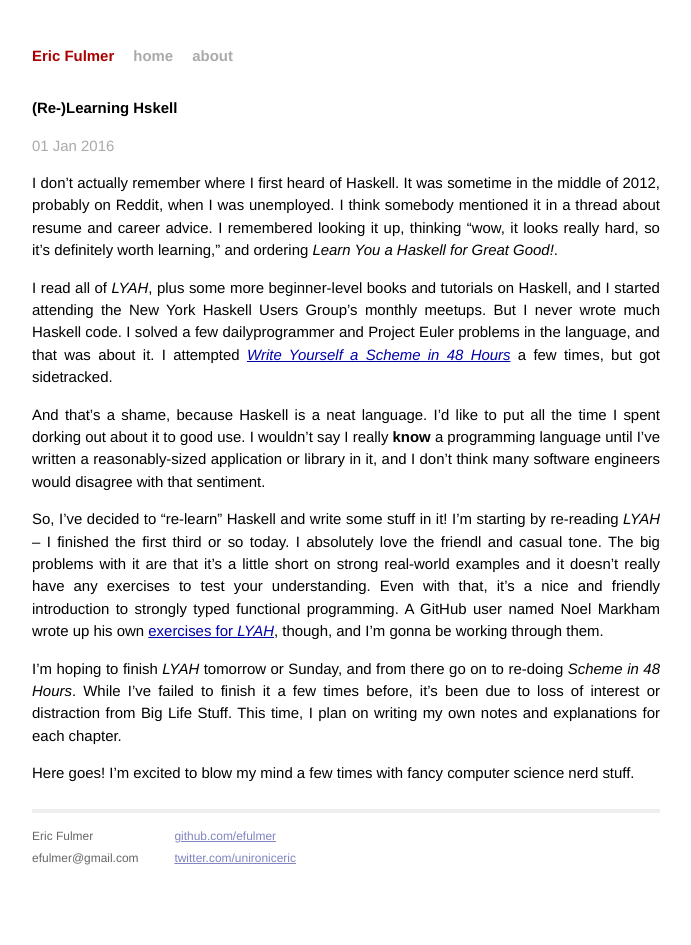
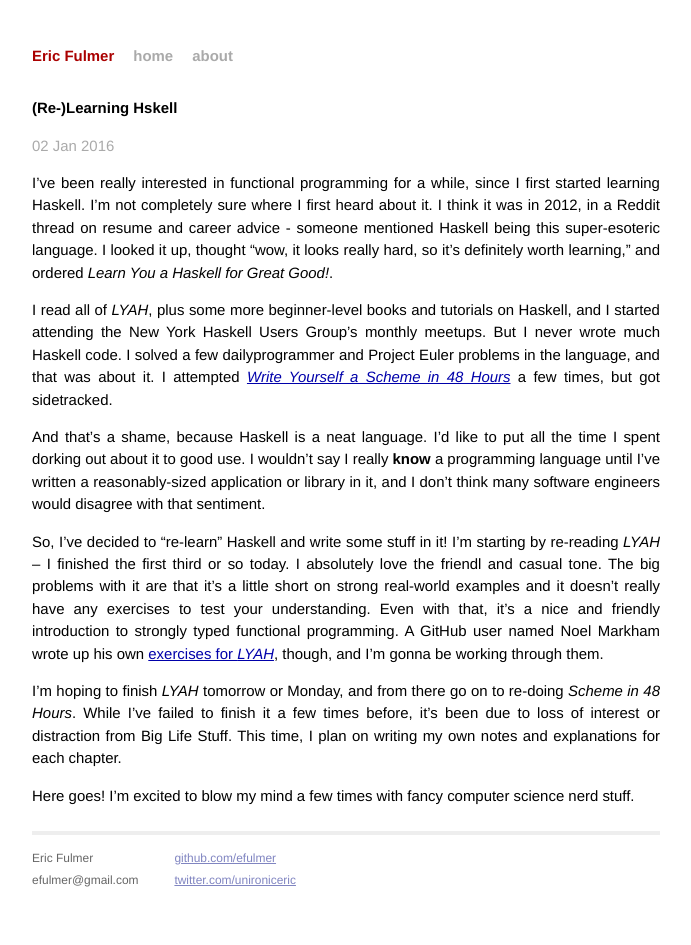
Before and after one commit to EFulmer/EFulmer.github.io, a Jekyll site: the page built from _posts/2016-01-02-re-learning-haskell.markdown, in a window 1280 px wide. Shown: the whole page, without its empty margins (294-985 px from the left). Built offline with Jekyll 4.4.1, drawn with Linux system fonts in a browser that asks for light colours; Markdown is read by kramdown in place of the engine named in the settings.

Commit message:
revised haskell post

```diff
--- a/_posts/2016-01-01-re-learning-haskell.markdown
+++ b/_posts/2016-01-02-re-learning-haskell.markdown
@@ -3,7 +3,7 @@ layout: post
 title:	"(Re-)Learning Hskell"
 ---
 
-I don't actually remember where I first heard of Haskell. It was sometime in the middle of 2012, probably on Reddit, when I was unemployed. I think somebody mentioned it in a thread about resume and career advice. I remembered looking it up, thinking "wow, it looks really hard, so it's definitely worth learning," and ordering *Learn You a Haskell for Great Good!*.
+I've been really interested in functional programming for a while, since I first started learning Haskell. I'm not completely sure where I first heard about it. I think it was in 2012, in a Reddit thread on resume and career advice - someone mentioned Haskell being this super-esoteric language. I looked it up, thought "wow, it looks really hard, so it's definitely worth learning," and ordered *Learn You a Haskell for Great Good!*.
 
 I read all of *LYAH*, plus some more beginner-level books and tutorials on Haskell, and I started attending the New York Haskell Users Group's monthly meetups. But I never wrote much Haskell code. I solved a few dailyprogrammer and Project Euler problems in the language, and that was about it. I attempted [*Write Yourself a Scheme in 48 Hours*](https://en.wikibooks.org/wiki/Write_Yourself_a_Scheme_in_48_Hours) a few times, but got sidetracked.
 
@@ -11,6 +11,6 @@ And that's a shame, because Haskell is a neat language. I'd like to put all the
 
 So, I've decided to "re-learn" Haskell and write some stuff in it! I'm starting by re-reading *LYAH* -- I finished the first third or so today. I absolutely love the friendl and casual tone. The big problems with it are that it's a little short on strong real-world examples and it doesn't really have any exercises to test your understanding. Even with that, it's a nice and friendly introduction to strongly typed functional programming. A GitHub user named Noel Markham wrote up his own [exercises for *LYAH*](https://github.com/noelmarkham/learn-you-a-haskell-exercises), though, and I'm gonna be working through them.
 
-I'm hoping to finish *LYAH* tomorrow or Sunday, and from there go on to re-doing *Scheme in 48 Hours*. While I've failed to finish it a few times before, it's been due to loss of interest or distraction from Big Life Stuff. This time, I plan on writing my own notes and explanations for each chapter.
+I'm hoping to finish *LYAH* tomorrow or Monday, and from there go on to re-doing *Scheme in 48 Hours*. While I've failed to finish it a few times before, it's been due to loss of interest or distraction from Big Life Stuff. This time, I plan on writing my own notes and explanations for each chapter.
 
 Here goes! I'm excited to blow my mind a few times with fancy computer science nerd stuff.
```
